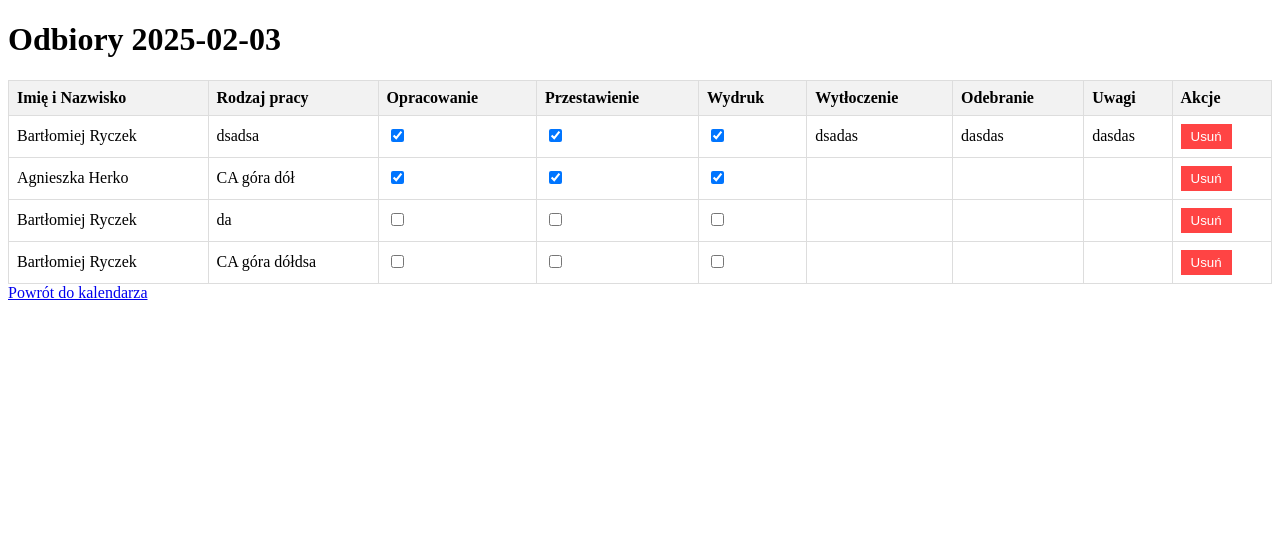
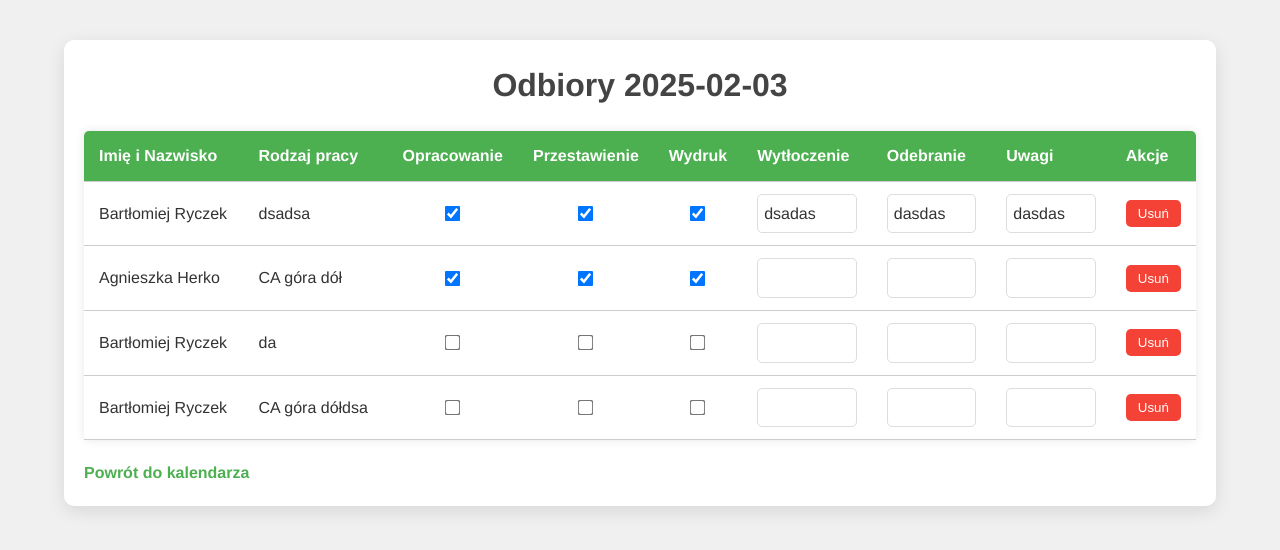
Before and after one commit to BartlomiejRyczek/Planner, a Flask app: page /day/2025-02-03 in a window 1280 px wide. Shown: the top 550 px of the page. Run offline with Flask 3, Linux system fonts and the light colour scheme.

Commit message:
Poprawienie plikow dockera, zmiana designu 04.02.2025

```diff
--- a/app.py
+++ b/app.py
@@ -21,8 +21,8 @@ class Event(db.Model):
     opracowanie = db.Column(db.Boolean, default=False)
     przestawienie = db.Column(db.Boolean, default=False)
     wydruk = db.Column(db.Boolean, default=False)
-    wytloczenie = db.Column(db.String(200), default="Wpisz datę wytłoczenia: ", nullable=True)
-    odebranie = db.Column(db.String(200), default="Wpisz datę odebrania: ", nullable=True)
+    wytloczenie = db.Column(db.String(200), default="Data wytłoczenia:  ", nullable=True)
+    odebranie = db.Column(db.String(200), default="Data odebrania:  ", nullable=True)
     uwagi = db.Column(db.String(200), nullable=True)
 
 @app.route('/')
--- /dev/null
+++ b/static/styles_day.css
@@ -0,0 +1,130 @@
+/* Reset */
+* {
+    margin: 0;
+    padding: 0;
+    box-sizing: border-box;
+}
+
+/* Ustawienia globalne */
+body {
+    font-family: 'Helvetica Neue', Arial, sans-serif;
+    background-color: #f0f0f0;
+    color: #333;
+    line-height: 1.6;
+}
+
+#day-container {
+    width: 90%;
+    max-width: auto;
+    margin: 40px auto;
+    padding: 20px;
+    background-color: #ffffff;
+    border-radius: 10px;
+    box-shadow: 0 5px 18px rgba(0, 0, 0, 0.1);
+    overflow-x: auto;
+}
+
+#day-title,
+h1 {
+    font-size: 32px;
+    text-align: center;
+    margin-bottom: 20px;
+    color: #444;
+}
+
+a {
+    display: inline-block;
+    margin-top: 20px;
+    font-weight: bold;
+    text-decoration: none;
+    color: #4CAF50 ;
+    transition: color 0.3s;
+
+}
+a:hover {
+    color: #b9b9b9;
+}
+
+table {
+    table-layout: auto;
+    width: auto;
+    max-width: 100%;
+    margin-top: 20px;
+    border-radius: 5px;
+    box-shadow: 0 0 10px rgba(0, 0, 0, 0.1);
+    overflow-x: auto;
+    white-space: nowrap;
+    border-collapse: collapse;
+}
+
+thead {
+    background-color: #4CAF50;
+    color: #ffffff;
+    border-radius: 5px;
+}
+
+th,
+td {
+    padding: 12px 15px;
+    text-align: left;
+    vertical-align: middle;
+    border-bottom: 1px solid #ccc;
+}
+
+th:nth-child(1){
+    border-radius: 5px 0 0 0;
+}
+
+/* Szerokości kolumn */
+th:nth-child(1), td:nth-child(1),
+th:nth-child(2), td:nth-child(2),
+th:nth-child(6), td:nth-child(6),
+th:nth-child(7), td:nth-child(7),
+th:nth-child(8), td:nth-child(8) {
+    width: 15%;
+}
+
+th:nth-child(3), td:nth-child(3),
+th:nth-child(4), td:nth-child(4),
+th:nth-child(5), td:nth-child(5) {
+    width: 5%;
+}
+
+/* Ostatnia kolumna (akcje) */
+th:nth-child(9), td:nth-child(9) {
+    width: 3%;
+    border-radius: 0 5px 0 0;
+}
+
+.status-checkbox {
+    transform: scale(1.2);
+    cursor: pointer;
+}
+
+.wytloczenie-input,
+.odebranie-input,
+.uwagi-content {
+    border: 1px solid #ddd;
+    padding: 6px;
+    border-radius: 5px;
+    min-width: 80px;
+}
+
+.delete-btn {
+    background-color: #f44336;
+    border: none;
+    border-radius: 5px;
+    color: #fff;
+    padding: 6px 12px;
+    cursor: pointer;
+    transition: background-color 0.3s;
+}
+.delete-btn:hover {
+    background-color: #c62828;
+}
+
+.status-checkbox{
+    display: flex;
+    display: block;
+    margin: 0 auto;
+}
--- a/templates/day.html
+++ b/templates/day.html
@@ -4,34 +4,7 @@
     <meta charset="UTF-8">
     <meta name="viewport" content="width=device-width, initial-scale=1.0">
     <title> Odbiory {{ date }}</title>
-    <style>
-        table {
-            width: 100%;
-            border-collapse: collapse;
-        }
-        th, td {
-            border: 1px solid #ddd;
-            padding: 8px;
-            text-align: left;
-        }
-        th {
-            background-color: #f2f2f2;
-        }
-        .checkbox {
-            text-align: center;
-        }
-        .checkbox input {
-            width: 20px;
-            height: 20px;
-        }
-        .delete-btn {
-            background-color: #ff4444;
-            color: white;
-            border: none;
-            padding: 5px 10px;
-            cursor: pointer;
-        }
-    </style>
+    <link rel="stylesheet" href="{{ url_for('static', filename='styles_day.css') }}">
 </head>
 <body>
     <div id="day-container">
--- a/templates/index.html
+++ b/templates/index.html
@@ -37,7 +37,7 @@
     </form>
 
     <form id="search-form">
-        <h2>Szukaj</h2>
+        <h2>Wyszukaj pacjenta</h2>
         <input type="text" id="search-query" placeholder="Wpisz imię lub nazwisko">
         <button type="submit">Szukaj</button>
     </form>
```
Also changed, not shown: docker-compose.yaml (+5 -4 lines), static/styles.css (+25 -0 lines), README.md, instance/events.db, 3 other files.
